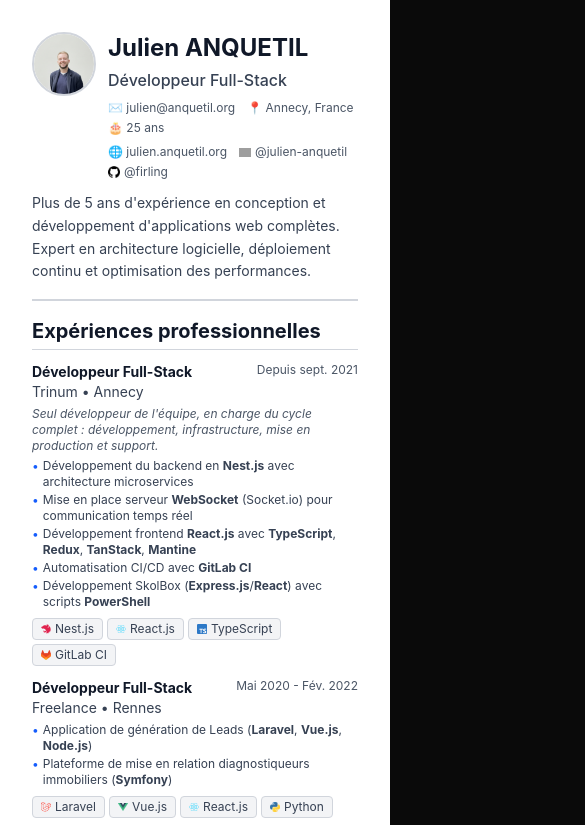
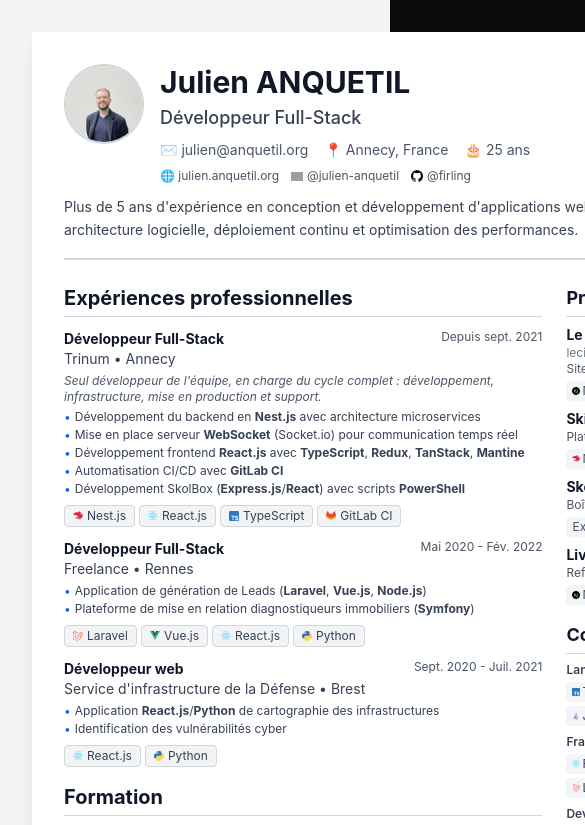
Before and after one commit to firling/portfolio, a Next.js app: page /cv in a window 390 px wide. Shown: the top 825 px of the page, 585 px wide, since content can reach past the window. Built offline with nearby package versions, Linux system fonts and the light colour scheme; grey boxes are pictures that could not be loaded.

Commit message:
fix: last fix

```diff
--- a/app/cv/page.tsx
+++ b/app/cv/page.tsx
@@ -83,15 +83,15 @@
 
 export default function CVPage() {
   return (
-    <div className="min-h-screen bg-white p-4 md:p-8 print:p-0 print:min-h-0">
+    <div className="min-h-screen bg-gray-100 p-8 print:p-0 print:bg-white">
       {/* Container A4 */}
-      <div className="w-full max-w-full md:max-w-[210mm] mx-auto bg-white md:shadow-lg print:shadow-none print:max-w-full">
+      <div className="w-[210mm] mx-auto bg-white shadow-lg print:shadow-none">
         {/* Page A4 */}
-        <div className="w-full md:w-[210mm] print:w-full p-4 md:p-8 print:p-8 flex flex-col">
+        <div className="w-[210mm] p-8 print:p-12 flex flex-col">
           {/* Header */}
-          <header className="mb-4 md:mb-6 print:mb-4 pb-4 print:pb-3 border-b-2 border-gray-300">
-            <div className="flex items-start gap-3 md:gap-4">
-              <div className="relative w-16 h-16 md:w-20 md:h-20 rounded-full overflow-hidden border-2 border-gray-300 flex-shrink-0">
+          <header className="mb-6 pb-4 border-b-2 border-gray-300">
+            <div className="flex items-start gap-4">
+              <div className="relative w-20 h-20 rounded-full overflow-hidden border-2 border-gray-300 flex-shrink-0">
                 <Image
                   src="/profile.png"
                   alt="Julien Anquetil"
@@ -100,9 +100,9 @@
                 />
               </div>
               <div className="flex-1">
-                <h1 className="text-2xl md:text-3xl font-bold text-gray-900 mb-1">Julien ANQUETIL</h1>
-                <p className="text-base md:text-lg text-gray-700 font-medium mb-2">Développeur Full-Stack</p>
-                <div className="flex flex-wrap gap-x-3 md:gap-x-4 gap-y-1 text-xs md:text-sm text-gray-600">
+                <h1 className="text-3xl font-bold text-gray-900 mb-1">Julien ANQUETIL</h1>
+                <p className="text-lg text-gray-700 font-medium mb-2">Développeur Full-Stack</p>
+                <div className="flex flex-wrap gap-x-4 gap-y-1 text-sm text-gray-600">
                   <span>✉️ julien@anquetil.org</span>
                   <span>📍 Annecy, France</span>
                   <span>🎂 25 ans</span>
@@ -143,15 +143,15 @@
           </header>
 
           {/* Main content grid */}
-          <div className="flex-1 grid grid-cols-1 md:grid-cols-3 print:grid-cols-3 gap-4 md:gap-6 print:gap-4">
+          <div className="flex-1 grid grid-cols-3 gap-6">
             {/* Colonne principale (2/3) */}
-            <div className="md:col-span-2 print:col-span-2 space-y-4 print:space-y-3">
+            <div className="col-span-2 space-y-4">
               {/* Expériences */}
               <section>
-                <h2 className="text-xl font-bold text-gray-900 mb-3 print:mb-2 pb-1 border-b border-gray-300">
+                <h2 className="text-xl font-bold text-gray-900 mb-3 pb-1 border-b border-gray-300">
                   Expériences professionnelles
                 </h2>
-                <div className="space-y-3 print:space-y-2">
+                <div className="space-y-3">
                   {experiences.map((exp, i) => (
                     <div key={i} className="text-sm">
                       <div className="flex justify-between items-start mb-1">
```
